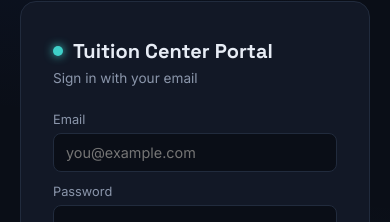
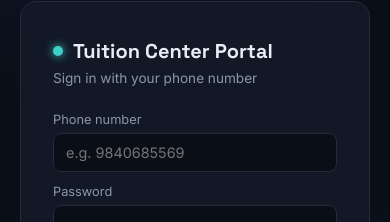
Before and after one commit to Vaishnnavi23/tuition_center, a plain HTML site: page index.html in a window 390 px wide. Shown: the part 246-468 px from the top of the page. Drawn offline with nearby package versions, Linux system fonts and the light colour scheme.

Commit message:
Change login method from email to phone number

```diff
--- a/index.html
+++ b/index.html
@@ -10,11 +10,11 @@
   <div class="login-wrap">
     <div class="login-card">
       <div class="login-logo"><span class="dot"></span><span>Tuition Center Portal</span></div>
-      <div class="login-sub">Sign in with your email</div>
+      <div class="login-sub">Sign in with your phone number</div>
 
       <form id="login-form">
-        <label>Email</label>
-        <input type="email" id="email" placeholder="you@example.com" required>
+        <label>Phone number</label>
+        <input type="tel" id="phone" placeholder="e.g. 9840685569" required>
         <label>Password</label>
         <input type="password" id="password" placeholder="••••••••" required>
         <div class="error-msg" id="error-msg"></div>
```
